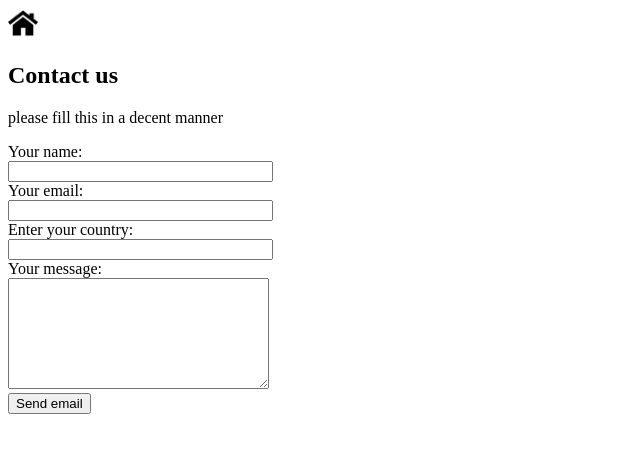
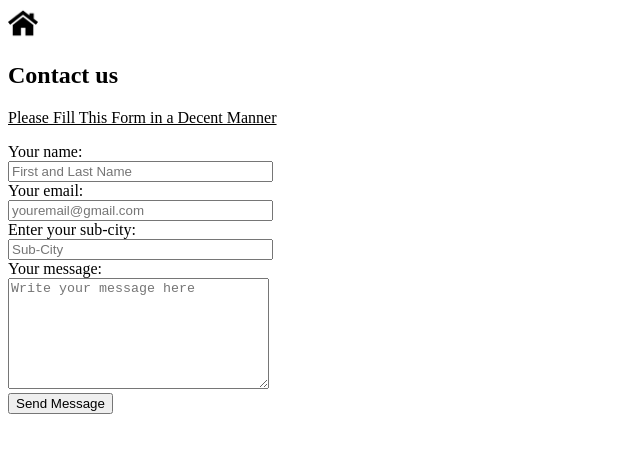
Before and after one commit to Yosinan/online-complaint, a plain HTML site: page Contact Us.html in a window 1280 px wide. Shown: the whole page, without its empty margins (0-640 px from the left). Drawn offline with Linux system fonts and the light colour scheme.

Commit message:
made modifications on the input validations and maxlength of input words

```diff
--- a/Contact Us.html
+++ b/Contact Us.html
@@ -3,30 +3,30 @@
 <body>
   <a href="./index.html" target="_top"><img src="./Resources/images/home.jpg" alt="Home Icon" width="30px" height="30px"  > </a>
 <h2> Contact us </h2>
-<p> please fill this in a decent manner</p>
+<p> <u>Please Fill This Form in a Decent Manner</u></p>
 <form id="contact_form" action="#" method="POST" enctype="multipart/form-data">
   <div class="row">
     <label class="required" for="name">Your name:</label><br />
-    <input id="name" class="input" name="name" type="text" value="" size="30" /><br />
+    <input id="name" class="input" name="name" type="text" value="" size="30" maxlength="30" placeholder="First and Last Name"/><br />
     <span id="name_validation" class="error_message"></span>
   </div>
-  <div class="row">
+  <div class="row2">
     <label class="required" for="email">Your email:</label><br />
-    <input id="email" class="input" name="email" type="text" value="" size="30" /><br />
+    <input id="email" class="input" name="email" type="text" value="" size="30" placeholder="youremail@gmail.com"/><br />
     <span id="email_validation" class="error_message"></span>
   </div>
-  <div class="row">
-  <label for="country">Enter your country:</label><br />
-  <input id="country" class="input" name="country" type="text" value="" size="30" ><br>
-      <span id="country_validation" class="error_message"></span>
+  <div class="row3">
+  <label for="subcity">Enter your sub-city:</label><br />
+  <input id="subcity" class="input" name="subcity" type="text" value="" size="30" placeholder="Sub-City" maxlength="15"><br>
+      <span id="subcity_validation" class="error_message"></span>
        </div>
-  <div class="row">
+  <div class="row4">
     <label class="required" for="message">Your message:</label><br />
-    <textarea id="message" class="input" name="message" rows="7" cols="30"></textarea><br />
+    <textarea id="message" class="input" name="message" rows="7" cols="30" placeholder="Write your message here" maxlength="250" ></textarea><br />
     <span id="message_validation" class="error_message"></span>
   </div>
 
-    <input id="submit_button" type="submit" value="Send email" />
+    <input id="submit_button" type="submit" value="Send Message" />
 </form>
 
 </body>
```
